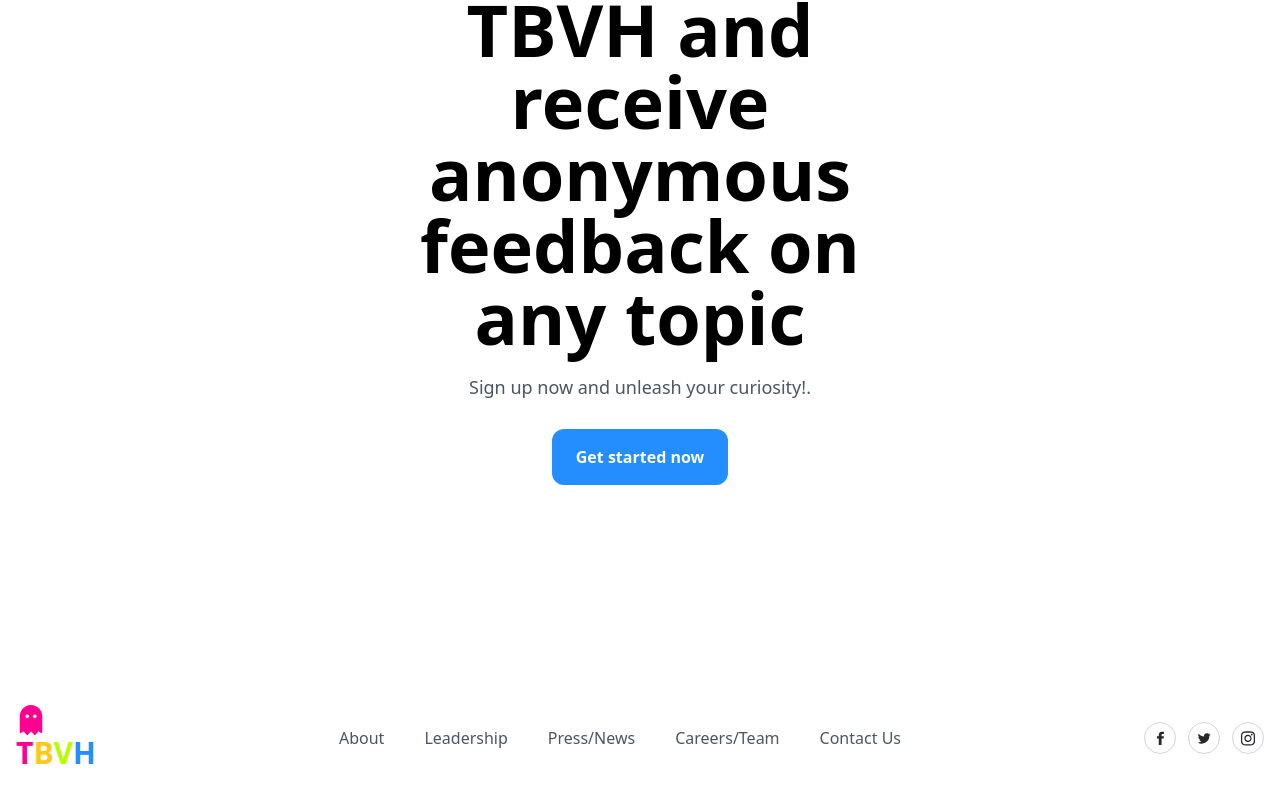
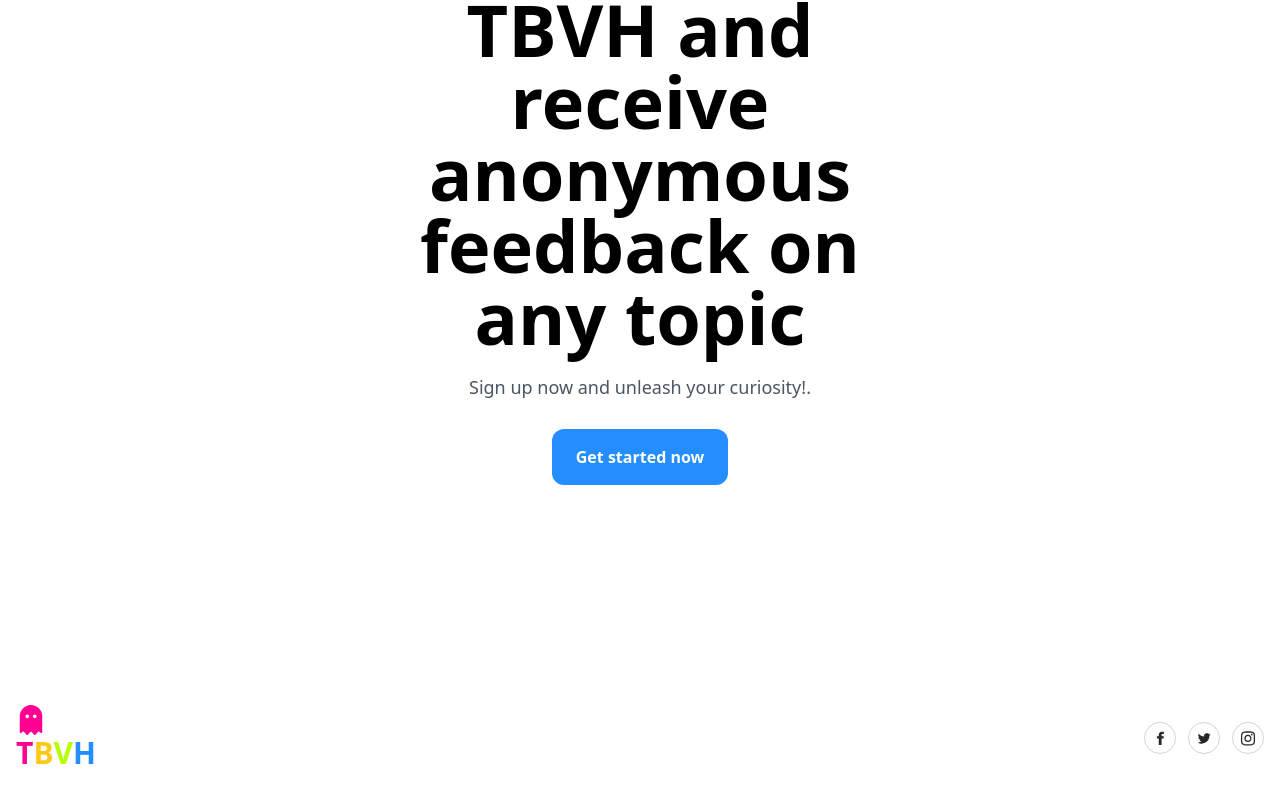
Before and after one commit to Jhon-crypt/tbvh, a Next.js app: page / in a window 1280 px wide. Shown: the part 3045-3848 px from the top of the page. Built offline with nearby package versions, Linux system fonts and the light colour scheme.

Commit message:
Made some changes

```diff
--- a/app/components/footer/footer.tsx
+++ b/app/components/footer/footer.tsx
@@ -20,15 +20,7 @@
                                 </b>
                             </a>
                         </div>
-                        <div className="w-auto p-8">
-                            <ul className="flex flex-wrap items-center -m-5">
-                                <li className="p-5"><a className="text-gray-600 hover:text-gray-700 font-medium" href="#">About</a></li>
-                                <li className="p-5"><a className="text-gray-600 hover:text-gray-700 font-medium" href="#">Leadership</a></li>
-                                <li className="p-5"><a className="text-gray-600 hover:text-gray-700 font-medium" href="#">Press/News</a></li>
-                                <li className="p-5"><a className="text-gray-600 hover:text-gray-700 font-medium" href="#">Careers/Team</a></li>
-                                <li className="p-5"><a className="text-gray-600 hover:text-gray-700 font-medium" href="#">Contact Us</a></li>
-                            </ul>
-                        </div>
+
                         <div className="w-auto p-8">
                             <div className="flex flex-wrap -m-1.5">
                                 <div className="w-auto p-1.5">
```
